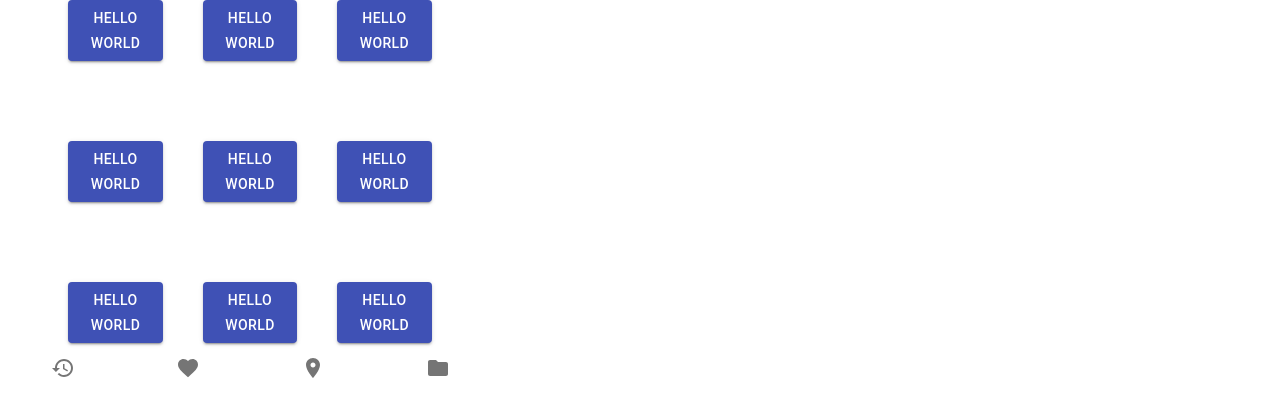
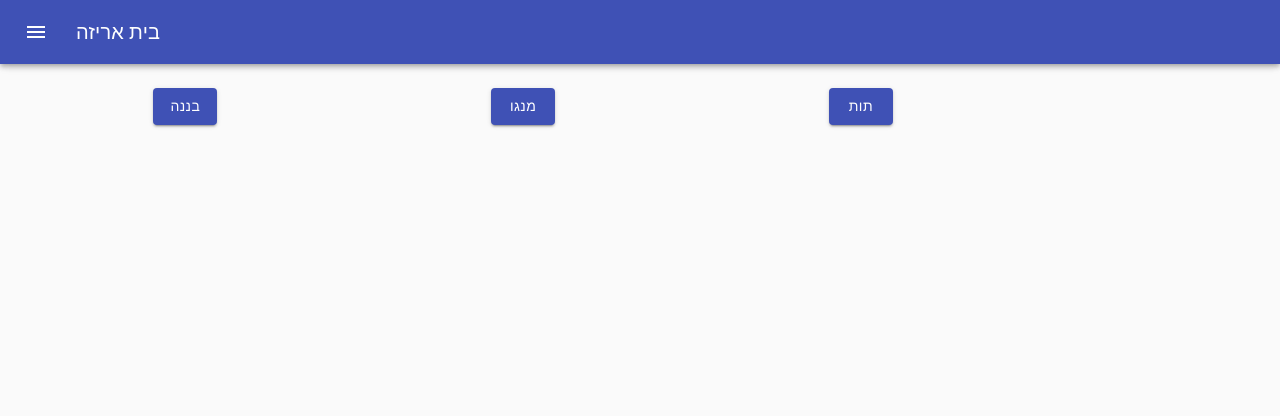
Before and after one commit to Yuval-Toren/packagemngr, a React (Create React App) app: page / in a window 1280 px wide. Shown: the top 416 px of the page. Built offline with nearby package versions, Linux system fonts and the light colour scheme.

Commit message:
changed to one line of buttons and wraped it in a drwer with הזמנות and מלאי

```diff
--- a/src/App.js
+++ b/src/App.js
@@ -1,13 +1,8 @@
 import React from 'react';
 import './App.css';
-import {Button, Grid, Paper, } from '@material-ui/core';
+import clsx from 'clsx';
+import {Button, Grid,} from '@material-ui/core';
 import { makeStyles, useTheme } from '@material-ui/core/styles';
-import BottomNavigation from '@material-ui/core/BottomNavigation';
-import BottomNavigationAction from '@material-ui/core/BottomNavigationAction';
-import FolderIcon from '@material-ui/icons/Folder';
-import RestoreIcon from '@material-ui/icons/Restore';
-import FavoriteIcon from '@material-ui/icons/Favorite';
-import LocationOnIcon from '@material-ui/icons/LocationOn';
 import Drawer from '@material-ui/core/Drawer';
 import CssBaseline from '@material-ui/core/CssBaseline';
 import AppBar from '@material-ui/core/AppBar';
@@ -29,9 +24,9 @@ const drawerWidth = 240;
 
 const useStyles = makeStyles(theme => ({
   root: {
-    //display: 'flex',
+    display: 'flex',
     flexGrow: 1,
-    width: 500,
+
   },
   paper: {
     padding: theme.spacing(1),
@@ -92,7 +87,6 @@ const useStyles = makeStyles(theme => ({
 
 export default function NestedGrid() {
   const classes = useStyles();
-  const [value, setValue] = React.useState(0);
   const theme = useTheme();
   const [open, setOpen] = React.useState(false);
 
@@ -109,58 +103,92 @@ export default function NestedGrid() {
       <React.Fragment>
         <Grid item xs={4} justify="center" alignItems="center">
         <Button variant="contained" color="primary">
-          Hello World
+          בננה
           </Button>
         </Grid>
         <Grid item xs={4} justify="center" alignItems="center">
         <Button variant="contained" color="primary">
-          Hello World
+         מנגו
           </Button>
         </Grid>
         <Grid item xs={4} justify="center" alignItems="center">
         <Button variant="contained" color="primary">
-          Hello World
+          תות
           </Button>
         </Grid>
       </React.Fragment>
     );
   }
 
-  function handleChange(event, newValue) {
-    setValue(newValue);
-  }
-
   return (
-    <div className={classes.root}>
-      <Grid container spacing={10} justify="center" alignItems="center">
-        <Grid container item xs={10} spacing={5} justify="center" alignItems="center">
-          <FormRow />
-        </Grid>
-        <Grid container item xs={10} spacing={5} justify="center" alignItems="center">
-          <FormRow />
-        </Grid>
+<div className={classes.root}>
+      <CssBaseline />
+      <AppBar
+        position="fixed"
+        className={clsx(classes.appBar, {
+          [classes.appBarShift]: open,
+        })}
+      >
+        <Toolbar>
+          <IconButton
+            color="inherit"
+            aria-label="open drawer"
+            onClick={handleDrawerOpen}
+            edge="start"
+            className={clsx(classes.menuButton, open && classes.hide)}
+          >
+            <MenuIcon />
+          </IconButton>
+          <Typography variant="h6" noWrap>
+            בית אריזה
+          </Typography>
+        </Toolbar>
+      </AppBar>
+      <Drawer
+        className={classes.drawer}
+        variant="persistent"
+        anchor="left"
+        open={open}
+        classes={{
+          paper: classes.drawerPaper,
+        }}
+      >
+        <div className={classes.drawerHeader}>
+          <IconButton onClick={handleDrawerClose}>
+            {theme.direction === 'ltr' ? <ChevronLeftIcon /> : <ChevronRightIcon />}
+          </IconButton>
+        </div>
+        <Divider />
+        <List>
+          {['הזמנות', 'מלאי'].map((text, index) => (
+            <ListItem button key={text}>
+              <ListItemIcon>{index % 2 === 0 ? <InboxIcon /> : <MailIcon />}</ListItemIcon>
+              <ListItemText primary={text} />
+            </ListItem>
+          ))}
+        </List>
+        <Divider />
+        {/* <List>
+          {['All mail', 'Trash', 'Spam'].map((text, index) => (
+            <ListItem button key={text}>
+              <ListItemIcon>{index % 2 === 0 ? <InboxIcon /> : <MailIcon />}</ListItemIcon>
+              <ListItemText primary={text} />
+            </ListItem>
+          ))}
+        </List> */}
+      </Drawer>
+      <main
+        className={clsx(classes.content, {
+          [classes.contentShift]: open,
+        })}
+      >
+        <div className={classes.drawerHeader} />
+        <Grid container spacing={10} justify="center" alignItems="center">
         <Grid container item xs={10} spacing={5} justify="center" alignItems="center">
           <FormRow />
         </Grid>
       </Grid>
-      <BottomNavigation value={value} onChange={handleChange} className={classes.root}>
-      <BottomNavigationAction label="Recents" value="recents" icon={<RestoreIcon />} />
-      <BottomNavigationAction label="Favorites" value="favorites" icon={<FavoriteIcon />} />
-      <BottomNavigationAction label="Nearby" value="nearby" icon={<LocationOnIcon />} />
-      <BottomNavigationAction label="Folder" value="folder" icon={<FolderIcon />} />
-    </BottomNavigation>
+      </main>
     </div>
   );
 }
-
-function App() {
-  return (
-    <Grid container direction="row" justify="center" alignItems="center">
-          <Button variant="contained" color="primary">
-          Hello World
-          </Button>
-    </Grid>
-
-
-  );
-}
```
